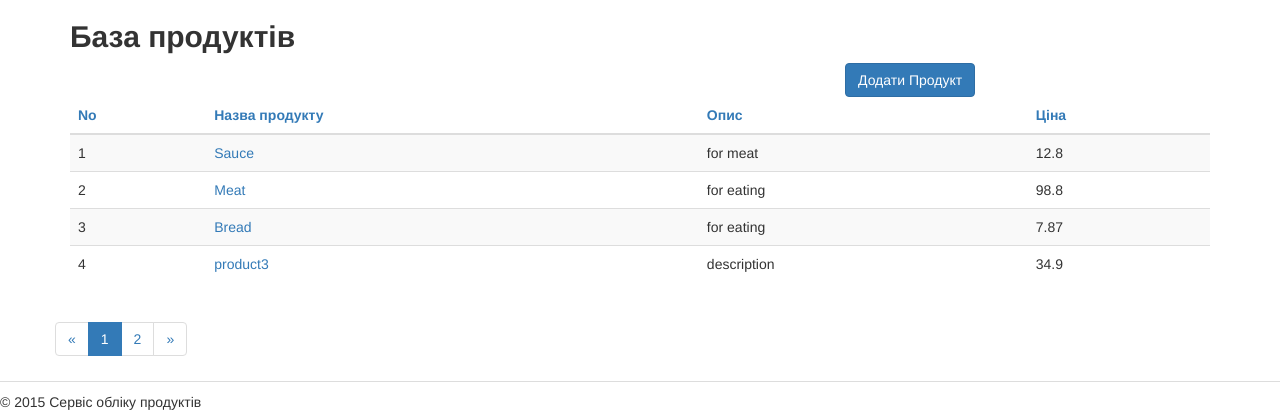
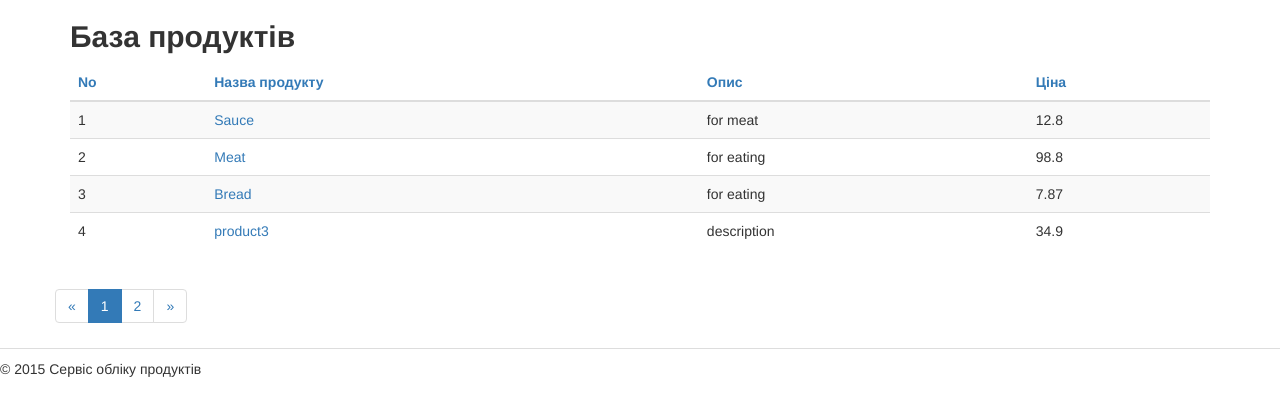
Before and after one commit to mamax/django-product, a Django app: page /products/ in a window 1280 px wide. Shown: the part 70-490 px from the top of the page. Run offline with Django 3.2, Linux system fonts and the light colour scheme; data comes from the database, SQL or seed files in the repository; parts of the project's set-up code (start-up, migrations or seed data) failed here and were passed over; some libraries are stand-ins or nearby versions.

Commit message:
disable add product

```diff
--- a/products/templates/products/products_list.html
+++ b/products/templates/products/products_list.html
@@ -8,7 +8,7 @@
                <div class="col-xs-8">
                </div>
                 <div class="col-xs-4">
-                   <a class="btn btn-primary" href="{% url "products_add" %}">Додати Продукт</a>
+{#                   <a class="btn btn-primary" href="{% url "products_add" %}">Додати Продукт</a>#}
                </div>
                 <!-- Start Students Listing -->
                 <table class="table table-hover table-striped">
--- a/products/views.py
+++ b/products/views.py
@@ -120,13 +120,13 @@
 
     # @property
     # def get_success_url(self):
-        # return u'%s?status_message=Студента успішно збережено!' % reverse('products')
+        # return u'%s?status_message=Продукта успішно збережено!' % reverse('products')
     success_url = '/products'
-        # return HttpResponseRedirect(u'%s?status_message=Студента успішно збережено!' % reverse('products'))
+        # return HttpResponseRedirect(u'%s?status_message=Продукта успішно збережено!' % reverse('products'))
 
     def post(self, request, *args, **kwargs):
         if request.POST.get('cancel_button'):
             return HttpResponseRedirect(
-                u'%s?status_message=Редагування студента відмінено!' % reverse('products'))
+                u'%s?status_message=Редагування продукта відмінено!' % reverse('products'))
         else:
             return super(ProductUpdateView, self).post(request, *args, **kwargs)
```
